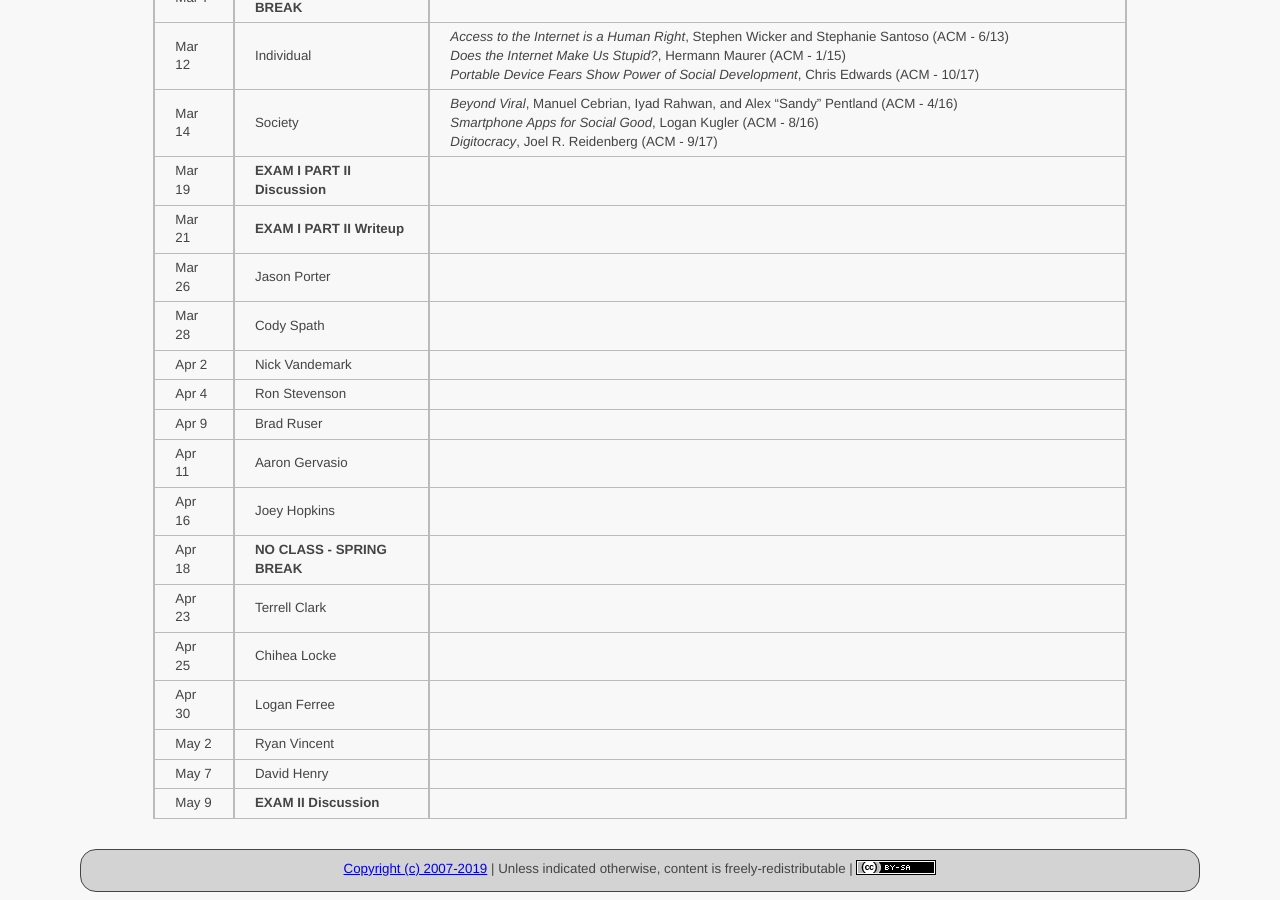
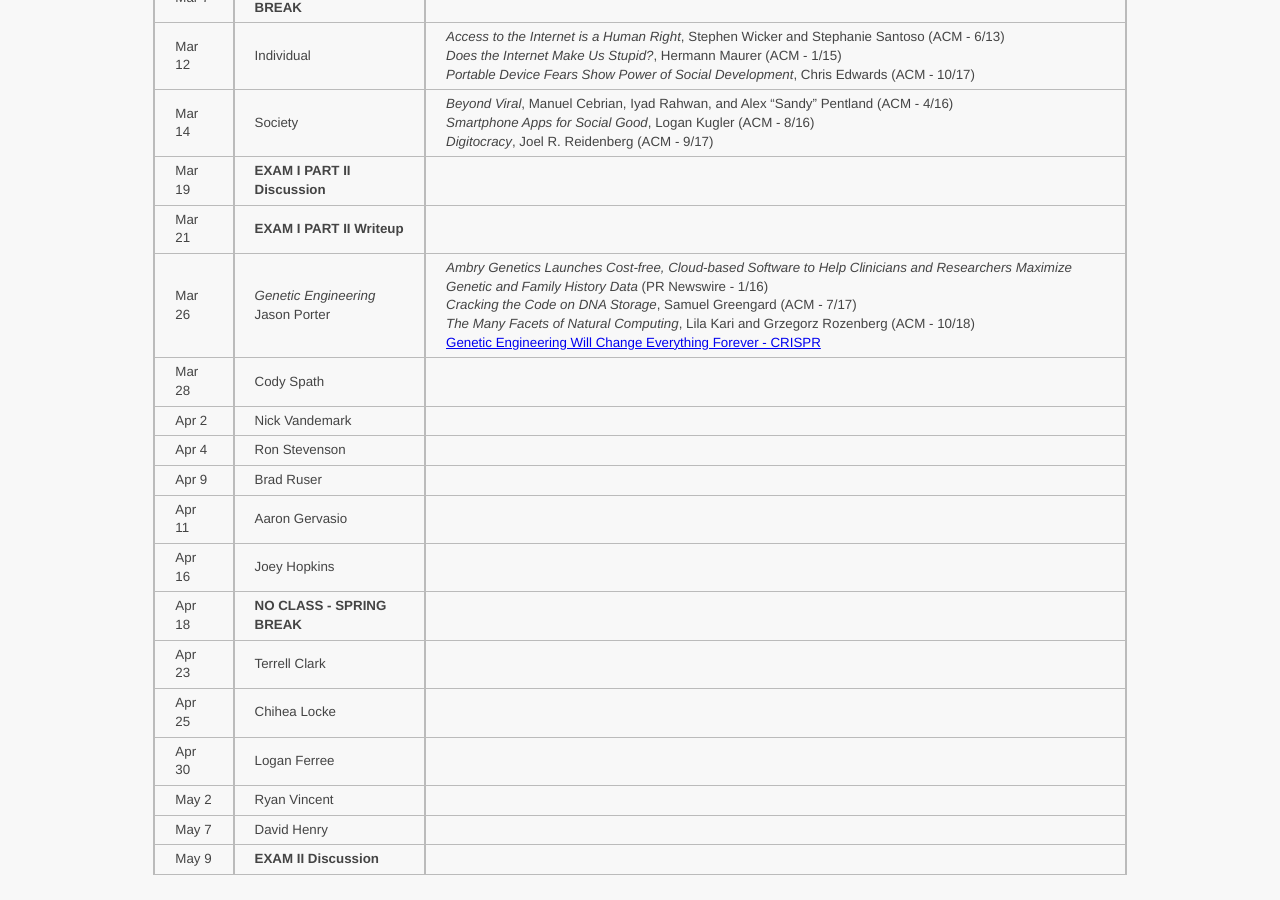
Before and after one commit to ycpcs/cs456-spring2019, a Jekyll site: the page built from schedule/index.md, in a window 1280 px wide and 900 px high, scrolled down 1109 px. Built offline with Jekyll 4.4.1, drawn with Linux system fonts in a browser that asks for light colours.

Commit message:
add Jason’s articles
add Jason’s articles

```diff
--- a/schedule/index.md
+++ b/schedule/index.md
@@ -31,7 +31,7 @@ All reading materials can be accessed via [Schmidt Library](http://library.ycp.e
 > Mar 14 | Society             | *Beyond Viral*, Manuel Cebrian, Iyad Rahwan, and Alex "Sandy" Pentland (ACM - 4/16) <br /> *Smartphone Apps for Social Good*, Logan Kugler (ACM - 8/16)  <br /> *Digitocracy*, Joel R. Reidenberg (ACM - 9/17) |
 > Mar 19 | **EXAM I PART II Discussion**  | |
 > Mar 21 | **EXAM I PART II Writeup**     | |
-> Mar 26 | Jason Porter        | |
+> Mar 26 | *Genetic Engineering* <br /> Jason Porter | *Ambry Genetics Launches Cost-free, Cloud-based Software to Help Clinicians and Researchers Maximize Genetic and Family History Data* (PR Newswire - 1/16) <br /> *Cracking the Code on DNA Storage*, Samuel Greengard (ACM - 7/17) <br /> *The Many Facets of Natural Computing*, Lila Kari and Grzegorz Rozenberg (ACM - 10/18) <br /> [Genetic Engineering Will Change Everything Forever - CRISPR](https://www.youtube.com/watch?v=jAhjPd4uNFY) |
 > Mar 28 | Cody Spath          | |
 > Apr 2  | Nick Vandemark      | |
 > Apr 4  | Ron Stevenson       | |
```
